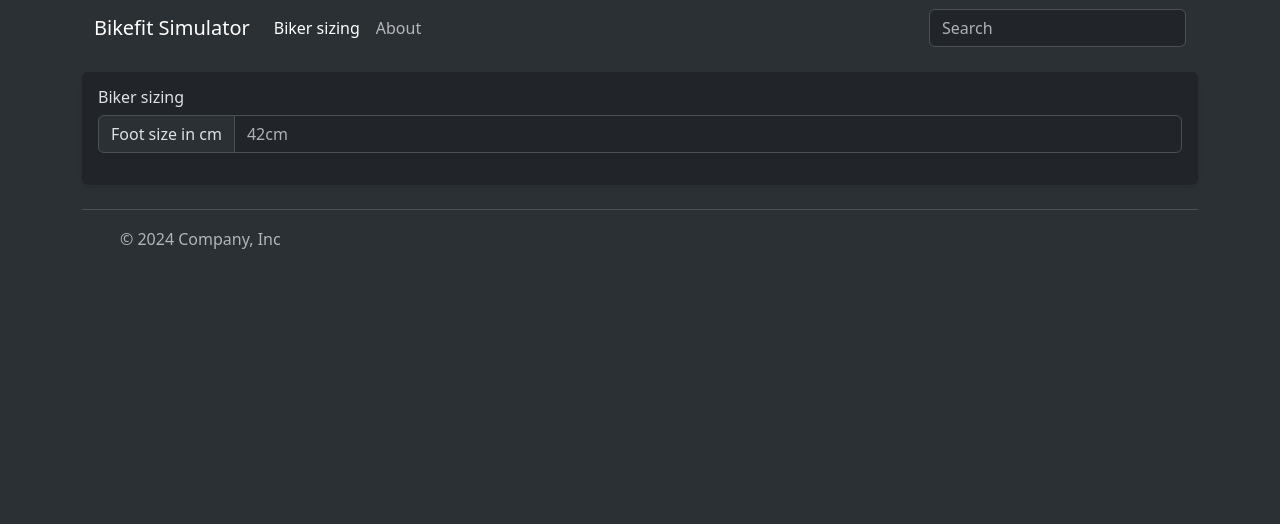
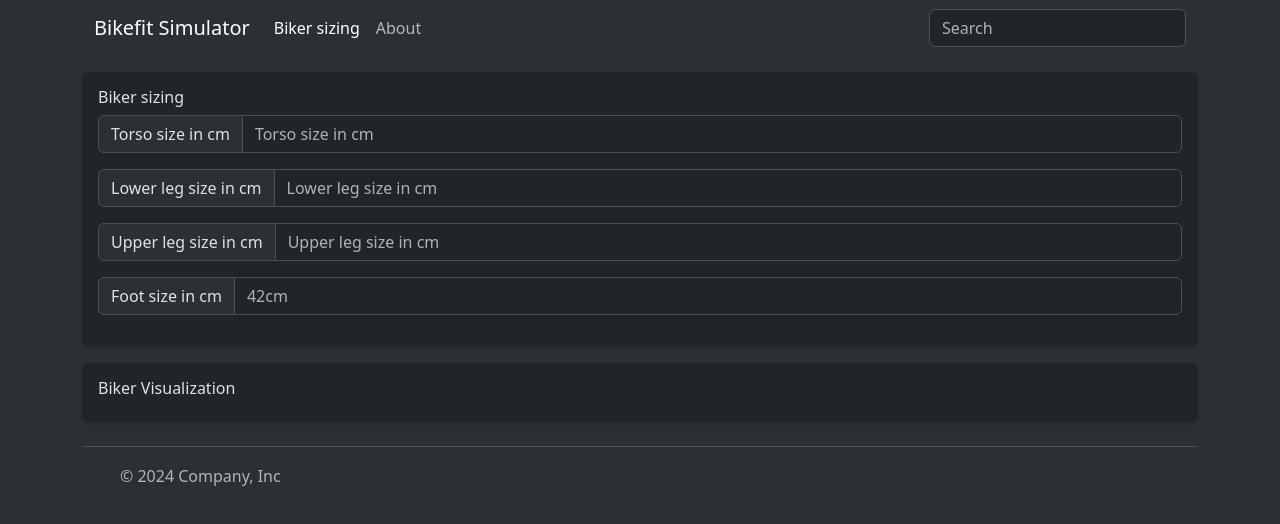
Before and after one commit to luciansr/bike-geometry, an Angular app in the folder bike-fit-simulator/: page / in a window 1280 px wide. Shown: the top 524 px of the page. Built offline with nearby package versions, Linux system fonts and the light colour scheme.

Commit message:
add bike visualization

```diff
--- a/bike-fit-simulator/src/app/biker-sizing/biker-sizing.component.html
+++ b/bike-fit-simulator/src/app/biker-sizing/biker-sizing.component.html
@@ -1,8 +1,37 @@
 <div class="my-3 p-3 bg-body rounded shadow-sm">
     <h6 class="pb-2 mb-0">Biker sizing</h6>
 
-
     <form>
+        <div class="input-group mb-3">
+            <span class="input-group-text" id="basic-addon1">Torso size in cm</span>
+            <input
+                type="text"
+                class="form-control"
+                placeholder="Torso size in cm"
+                aria-label="Torso size in cm"
+                aria-describedby="basic-addon1"
+            />
+        </div>
+        <div class="input-group mb-3">
+            <span class="input-group-text" id="basic-addon1">Lower leg size in cm</span>
+            <input
+                type="text"
+                class="form-control"
+                placeholder="Lower leg size in cm"
+                aria-label="Lower leg size in cm"
+                aria-describedby="basic-addon1"
+            />
+        </div>
+        <div class="input-group mb-3">
+            <span class="input-group-text" id="basic-addon1">Upper leg size in cm</span>
+            <input
+                type="text"
+                class="form-control"
+                placeholder="Upper leg size in cm"
+                aria-label="Upper leg size in cm"
+                aria-describedby="basic-addon1"
+            />
+        </div>
         <div class="input-group mb-3">
             <span class="input-group-text" id="basic-addon1">Foot size in cm</span>
             <input
--- /dev/null
+++ b/bike-fit-simulator/src/app/biker-visualization/biker-visualization.component.html
@@ -0,0 +1,4 @@
+<div class="my-3 p-3 bg-body rounded shadow-sm">
+    <h6 class="pb-2 mb-0">Biker Visualization</h6>
+
+</div>
--- a/bike-fit-simulator/src/app/home/home.component.html
+++ b/bike-fit-simulator/src/app/home/home.component.html
@@ -1 +1,2 @@
 <app-biker-sizing></app-biker-sizing>
+<app-biker-visualization></app-biker-visualization>
--- a/bike-fit-simulator/src/app/home/home.component.ts
+++ b/bike-fit-simulator/src/app/home/home.component.ts
@@ -1,9 +1,10 @@
 import { Component } from '@angular/core';
 import { BikerSizingComponent } from '../biker-sizing/biker-sizing.component';
+import { BikerVisualizationComponent } from '../biker-visualization/biker-visualization.component';
 
 @Component({
   selector: 'app-home',
-  imports: [BikerSizingComponent],
+  imports: [BikerSizingComponent, BikerVisualizationComponent],
   templateUrl: './home.component.html',
   styleUrl: './home.component.css'
 })
```
Also changed, not shown: bike-fit-simulator/src/app/biker-visualization/biker-visualization.component.ts (added, +11 -0 lines), bike-fit-simulator/src/app/biker-visualization/biker-visualization.component.css (added), 1 other file (tests, documents, lock files or other folders). Lines whose indentation alone changed are shown as unchanged.
